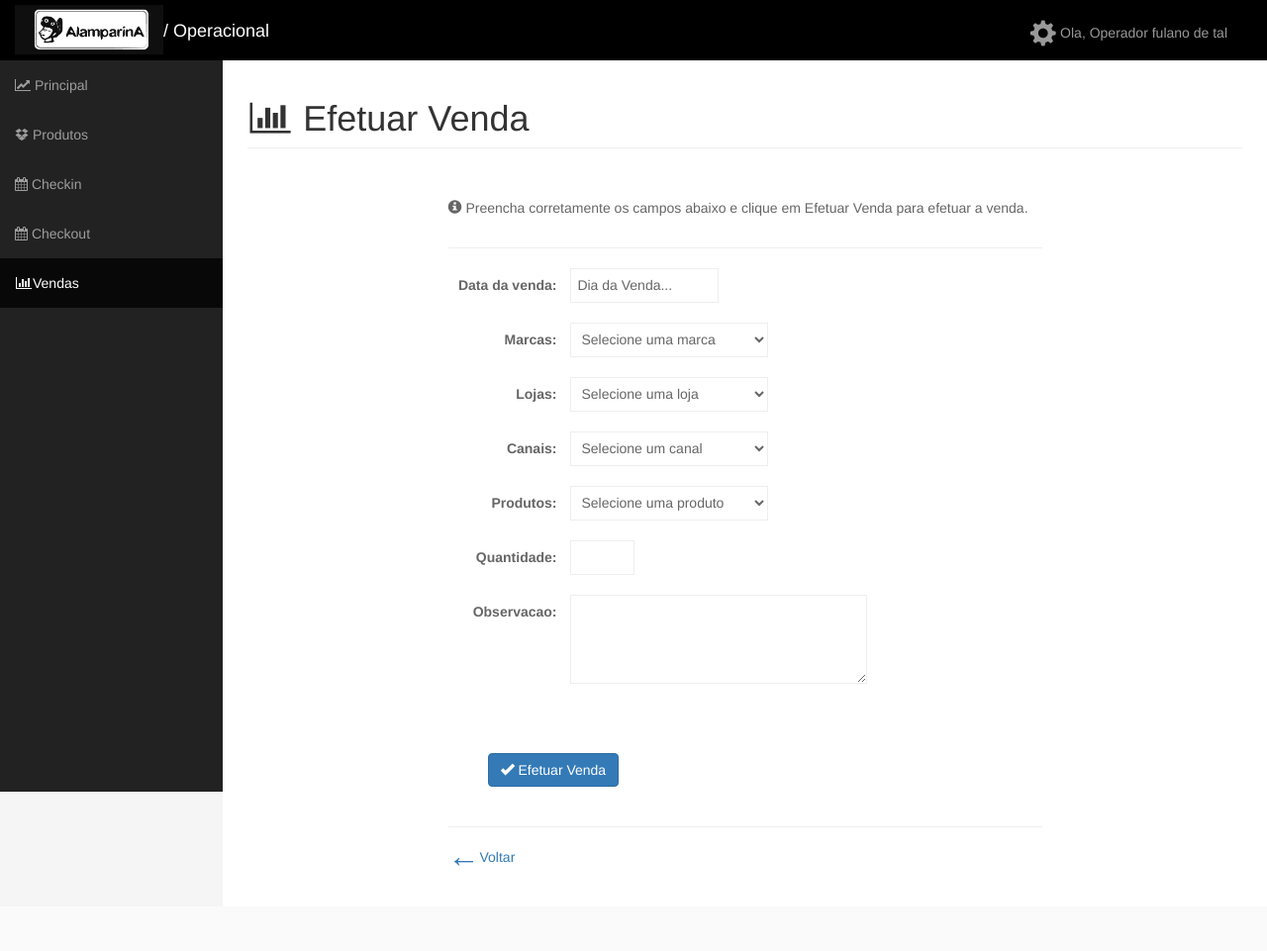
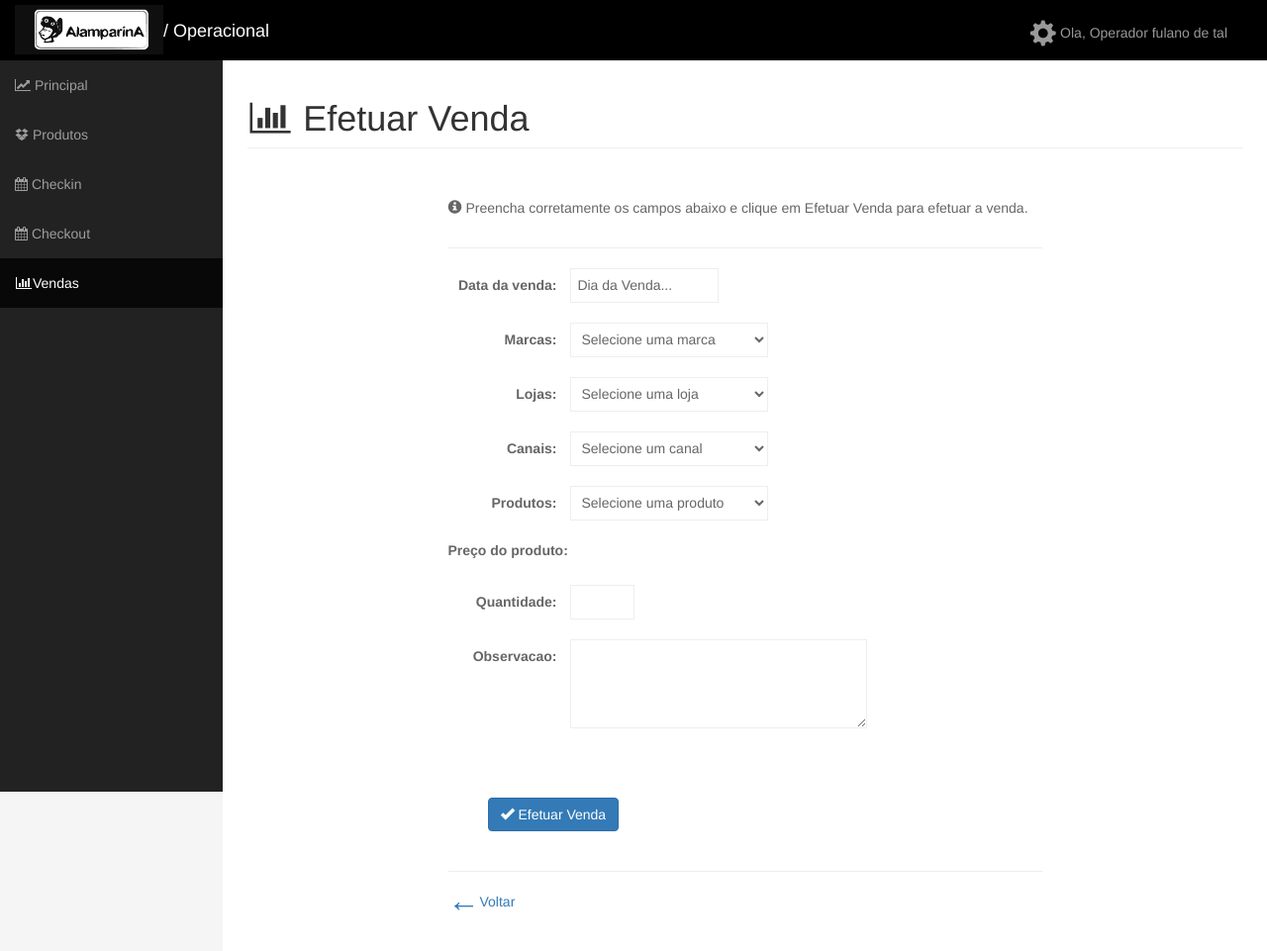
Before and after one commit to robertocsp/alamparina, a Django app: page /operacional/realizar-venda/ in a window 1280 px wide. Shown: the whole page at 99% size. Before the commit the page ends 875 px from the top, so only its background shows below. Run offline with Django 3.2, Linux system fonts and the light colour scheme; data that the repository does not hold is empty; some libraries are stand-ins or nearby versions.

Commit message:
Ajustes finais da Cau (sexta passada)

```diff
--- a/alamparina/templates/estoque.html
+++ b/alamparina/templates/estoque.html
@@ -40,7 +40,7 @@
                     {% for estoque in estoque_list %}
                         <tr>
                             <th>{{ estoque.produto.nome}}</th>
-                            <td>{{ estoque.em_estoque }}</td>
+                            <td>{{ estoque.quantidade }}</td>
                             <td>{{ estoque.produto.preco_venda|floatformat:2 }}</td>
                         </tr>
                     {% endfor %}
--- a/alamparina/templates/realizar_venda.html
+++ b/alamparina/templates/realizar_venda.html
@@ -67,7 +67,7 @@
         </li>
         <li>
             <label for="id_produtos">Produtos: </label>
-            <select id="id_produtos" name="produto">
+            <select id="id_produtos" name="produto" onchange="form.submit()">
                 <option value="">Selecione uma produto</option>
                 {% for produto in produto_list %}
                 {% if produto_retorno != None and produto_retorno.id == produto.id  %}
@@ -78,6 +78,13 @@
                 {% endfor %}
             </select>
         </li>
+        <li>
+        </li>
+            {% if preco_venda != None %}
+            <label>Pre&ccedil;o do produto: R$ {{preco_venda|floatformat:2}}</label>
+            {% else %}
+            <label>Pre&ccedil;o do produto: </label>
+            {% endif %}
         <li>
             <label for="id_quantidade">Quantidade: </label>
             <input type="number" id="id_quantidade" name="quantidade" class="numero">
--- a/operacional/views.py
+++ b/operacional/views.py
@@ -472,6 +472,7 @@ def realizar_venda(request):
     checkout.motivo = 'venda'
     error = False
     estoque = None
+    preco_venda = None
 
     if request.method=='POST':
         checkout.observacao = request.POST['observacao']
@@ -483,7 +484,7 @@ def realizar_venda(request):
         checkout.preco_venda = checkout.produto.preco_venda
         estoque = Estoque.objects.get(loja=checkout.loja,produto=checkout.produto)
         checkout.quantidade = int(request.POST['quantidade'])
-
+        preco_venda = checkout.produto.preco_venda
         if estoque.quantidade < checkout.quantidade:
             marca_retorno = checkout.marca
             loja_list = Loja.objects.filter(espaco__contrato__marca=marca_retorno).distinct()
@@ -511,7 +512,7 @@ def realizar_venda(request):
             produto_list = marca_retorno.produto_set.filter(loja=loja_retorno)
         if "marca" in request.GET and request.GET['marca'] != '' and "loja" in request.GET and request.GET['loja'] != '' and "produto" in request.GET and request.GET['produto'] != '':
             produto_retorno = Produto.objects.get(id=request.GET['produto'])
-
+            preco_venda = produto_retorno.preco_venda
 
     return render(request,'realizar_venda.html',
                  {
@@ -527,6 +528,7 @@ def realizar_venda(request):
                      'estoque': estoque,
                      'canal_list': canal_list,
                      'canal_retorno': canal_retorno,
+                     'preco_venda': preco_venda,
                   }
     )
 
```
